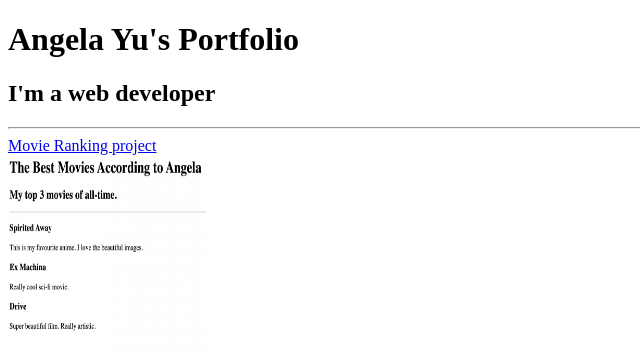
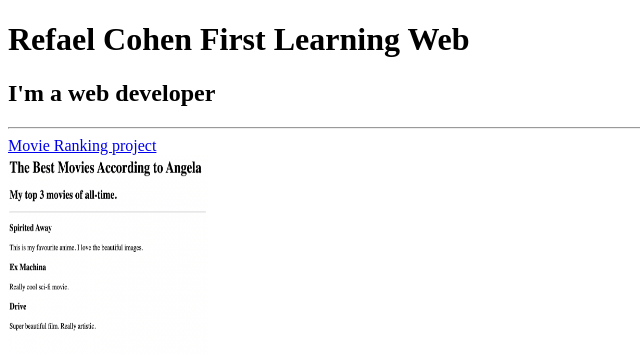
Before and after one commit to RefaelCohen98/Refael_Cohen_Learning_Web, a plain HTML site: page index.html in a window 1280 px wide. Shown: the top 355 px of the page, without its empty margins (0-640 px from the left). Drawn offline with Linux system fonts and the light colour scheme.

Commit message:
Update index.html

```diff
--- a/index.html
+++ b/index.html
@@ -6,7 +6,7 @@
     <title>Angela Yu's Portfolio</title>
 </head>
 <body>
-    <h1>Angela Yu's Portfolio</h1>
+    <h1>Refael Cohen First Learning Web</h1>
 <h2>I'm a web developer</h2>
 <hr/>
 <a href="./public/movie-ranking.html">Movie Ranking project</a>
```
